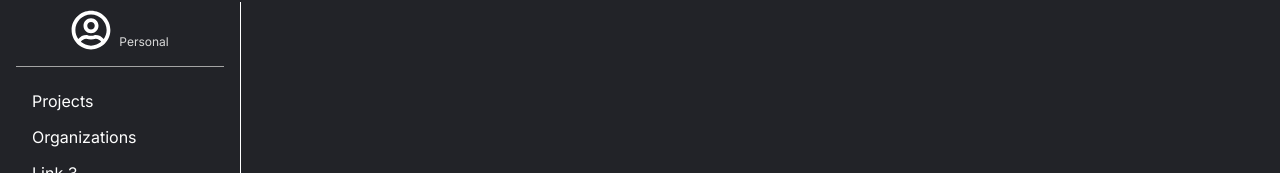
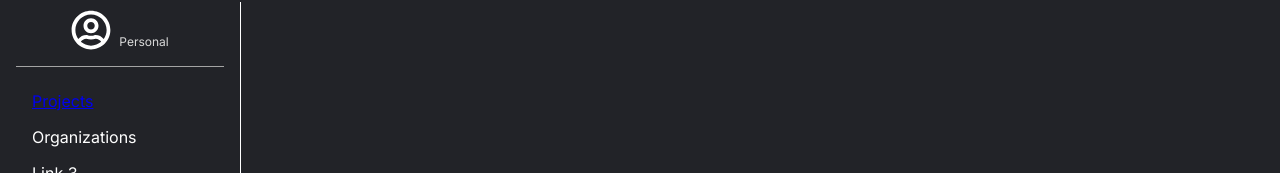
Before and after one commit to efmorales/ticketmanager-frontend, a React (Create React App) app: page /user in a window 1280 px wide. Shown: the part 126-299 px from the top of the page. Built offline with nearby package versions, Linux system fonts and the light colour scheme; no server answers.

Commit message:
Moved 'Projects' link to side-nav in UserLayout.

```diff
--- a/src/layouts/AppLayout.js
+++ b/src/layouts/AppLayout.js
@@ -13,7 +13,6 @@ const AppLayout = () => {
         <NavLink to="/">Home</NavLink>
         {loggedInUser ? (
           <>
-            <NavLink to="user/projects">Projects</NavLink>
             <NavLink to="/organization">Organizations</NavLink>
             <NavLink to="/" onClick={logout}>
               Logout
--- a/src/layouts/UserLayout.js
+++ b/src/layouts/UserLayout.js
@@ -25,7 +25,9 @@ const UserLayout = () => {
           </NavLink>
         </div>
         <ul>
-          <li onClick={handleClick}>Projects</li>
+          <li onClick={handleClick}>
+            <NavLink to="projects">Projects</NavLink>
+          </li>
           <li onClick={handleClick}>Organizations</li>
           <li onClick={handleClick}>Link 3</li>
           <li onClick={handleClick}>Link 4</li>
```
